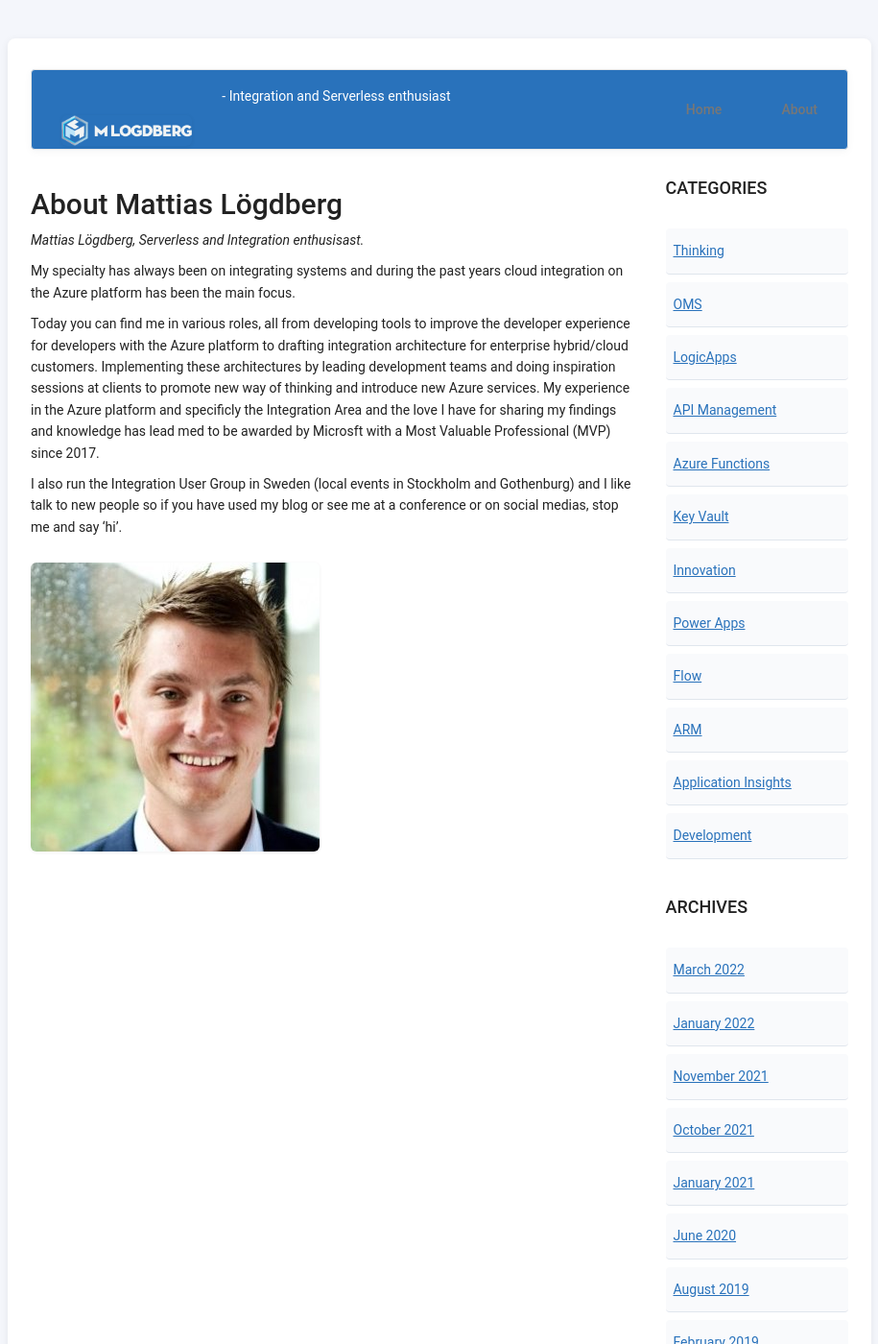
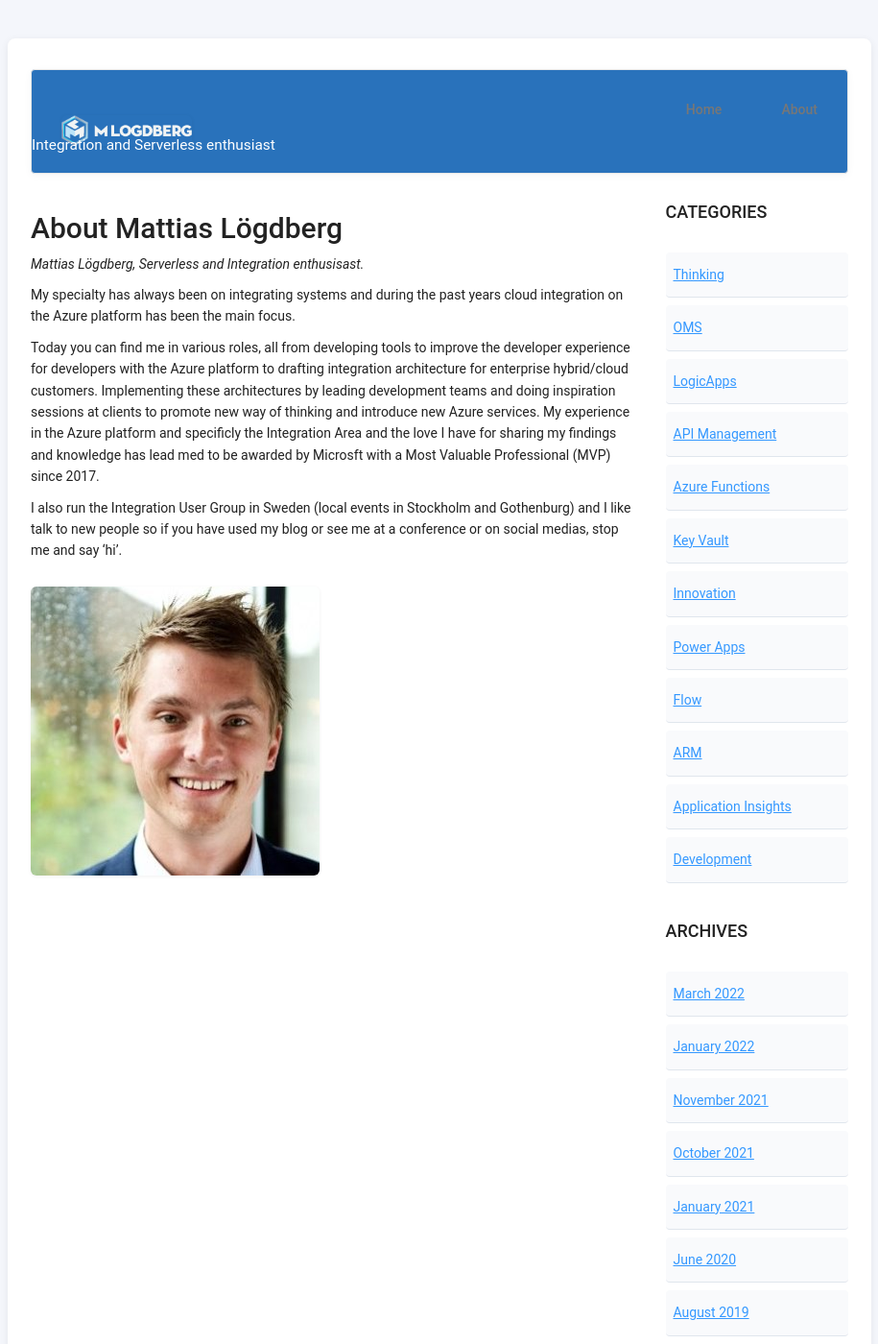
Before and after one commit to MLogdberg/mlogdberg.github.io, a Jekyll site: the page built from _pages/about.md, in a window 1280 px wide and 1400 px high. Shown: the whole window at 96% size, without its empty margins (182-1097 px from the left). Built offline with Jekyll 4.4.1, drawn with Linux system fonts in a browser that asks for light colours; nearby versions of some CDN libraries; some web fonts are replaced.

Commit message:
updated banner and added icon

```diff
--- a/_includes/head.html
+++ b/_includes/head.html
@@ -1,4 +1,5 @@
   <head>
+    <link rel="icon" type="image/svg+xml" href="/assets/uploads/img/logo_icon.svg">
     <meta charset="utf-8">
     <meta http-equiv="X-UA-Compatible" content="IE=edge">
     <meta name="viewport" content="width=device-width, initial-scale=1">
--- a/_includes/navbar.html
+++ b/_includes/navbar.html
@@ -4,7 +4,9 @@
 				<div class="navbar-header">
 					<button type="button" class="navbar-toggle" data-toggle="collapse" data-target="#bs-example-navbar-collapse-1">
 						 <span class="sr-only">Toggle navigation</span><span class="icon-bar"></span><span class="icon-bar"></span><span class="icon-bar"></span>
-					</button> <a class="navbar-brand" href="/"> <img src="/assets/uploads/img/logo_with_text.png" alt="MLogdberg"></a> - Integration and Serverless enthusiast
+					</button>
+					<a class="navbar-brand" href="/"> <img src="/assets/uploads/img/logo_with_text.png" alt="MLogdberg"></a>
+					<div style="margin-top:4px; font-size:1.1em; text-align:left;">Integration and Serverless enthusiast</div>
 				</div>
 				<div class="collapse navbar-collapse" id="bs-example-navbar-collapse-1">
 				<ul class="nav navbar-nav navbar-right">
--- a/assets/css/style.css
+++ b/assets/css/style.css
@@ -40,7 +40,7 @@
 	}
 
 	a {
-		color: #2972bb;
+		color: #3498ff;
 		text-decoration: underline;
 		transition: color 0.2s;
 	}
```
Also changed, not shown: assets/uploads/img/logo_icon.svg (added).
